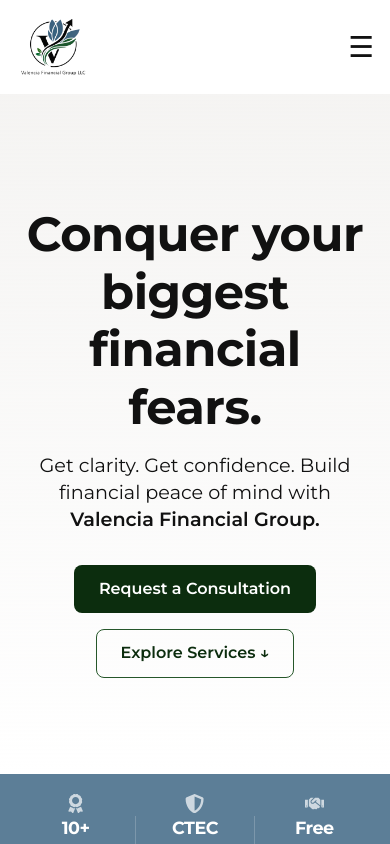
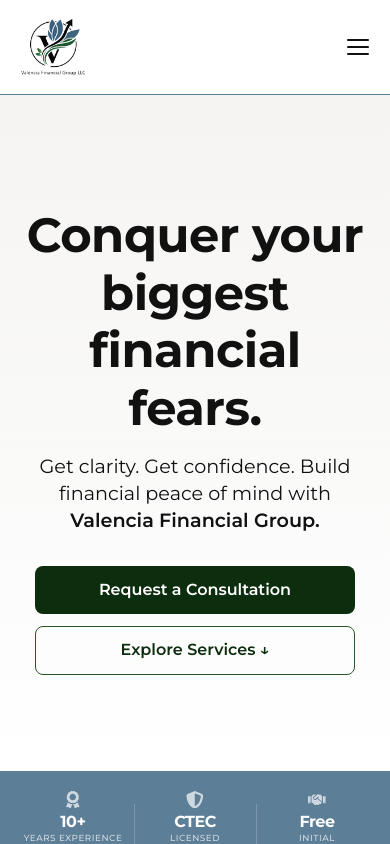
Before and after one commit to yawneazy/valencia-acct, a React (Vite) app: page / in a window 390 px wide. Shown: the top 844 px of the page. Built offline with nearby package versions, Linux system fonts and the light colour scheme.

Commit message:
final changes

```diff
--- a/src/components/Footer.jsx
+++ b/src/components/Footer.jsx
@@ -137,7 +137,7 @@
       <div className="footer-bottom-bar">
         <div className="footer-bottom-inner">
           <div className="footer-bottom-top">
-            <a href="#home" className="logo-container">
+            <a href="#" className="logo-container">
               <picture>
                 <source srcSet={valenciaAcctDarkModeLogo} media="(prefers-color-scheme: dark)" />
                 <img className="footer-logo" src={valenciaAcctLogo} alt="Valencia Financial Group logo" />
--- a/src/components/Hero.jsx
+++ b/src/components/Hero.jsx
@@ -15,9 +15,6 @@
                     </p>
 
                     <div className="hero-actions">
-                    {/* <button className="cta-button">
-                        Request a Consultation
-                    </button> */}
                               <div className="cta-btn">
            <a href="#contact" className="cta-button"> Request a Consultation</a>
           </div>
--- a/src/components/Navbar.jsx
+++ b/src/components/Navbar.jsx
@@ -1,8 +1,8 @@
 import React, { useState } from 'react';
 import { useLocation } from 'react-router-dom';
+import { FaInstagram, FaLinkedin } from 'react-icons/fa';
 import '../styles/Navbar.css';
 
-// logos
 import valenciaAcctLogo from '../images/main-logo-no-bckrd.jpg';
 import valenciaAcctDarkModeLogo from '../images/dark-mode-logo.png';
 
@@ -11,71 +11,73 @@
   const location = useLocation();
   const isHome = location.pathname === "/";
 
+  const closeMenu = () => setMenuOpen(false);
+
   return (
+    <>
       <header className={`header ${isHome ? "home" : "not-home"}`}>
-
         <div className="nav-container">
 
-        {/* LEFT SIDE (logo + links) */}
+          {/* LEFT SIDE */}
           <div className="nav-left">
-
-          {/* Logo */}
-          <a href="#home" className="logo-container">
+            <a href="/" className="logo-container" aria-label="Back to top">
               <picture>
-  <source
-    srcSet={valenciaAcctDarkModeLogo}
-    media="(prefers-color-scheme: dark)"
-  />
- <a href="#" aria-label="Back to top">
-  <img
-    className="main-logo"
-    src={valenciaAcctLogo}
-    alt="logo"
-  />
-</a>
+                <source srcSet={valenciaAcctDarkModeLogo} media="(prefers-color-scheme: dark)" />
+                <img className="main-logo" src={valenciaAcctLogo} alt="Valencia Financial Group logo" />
               </picture>
             </a>
 
-          {/* Nav Links */}
             <nav className="nav-links">
-            {/* <a href="#home">Home</a> */}
               <a href="/#services">Services</a>
-            {/* <a href="/#pricing">Pricing</a> */}
               <a href="/#about">About</a>
             </nav>
-
           </div>
 
-        {/* RIGHT SIDE (CTA + hamburger) */}
+          {/* RIGHT SIDE */}
           <div className="nav-right">
-
             <div className="request-consultation-btn">
-           <a href="#contact" className="btn-link"> Request a Consultation</a>
+              <a href="/#contact" className="btn-link">Request a Consultation</a>
             </div>
 
-          <div
-            className="hamburger"
+            <button
+  className={`hamburger ${menuOpen ? "open" : ""}`}
   onClick={() => setMenuOpen(!menuOpen)}
+  aria-label={menuOpen ? "Close menu" : "Open menu"}
 >
-            ☰
+  <span className="hamburger-line" />
+  <span className="hamburger-line" />
+  <span className="hamburger-line" />
+</button>
           </div>
 
         </div>
+      </header>
 
-      </div>
+      {/* Overlay */}
+      <div
+        className={`mobile-overlay ${menuOpen ? "open" : ""}`}
+        onClick={closeMenu}
+      />
 
       {/* Mobile Menu */}
       <div className={`mobile-menu ${menuOpen ? "open" : ""}`}>
+        <nav className="nav-group">
+          <a href="/#services" onClick={closeMenu}>Services</a>
+          <a href="/#about" onClick={closeMenu}>About</a>
+          <a href="/#contact" onClick={closeMenu} className="mobile-cta">
+            Request a Consultation
+          </a>
+        </nav>
 
-        <div className="nav-group">
-          {/* <a href="#home" onClick={() => setMenuOpen(false)}>Home</a> */}
-          <a href="#services" onClick={() => setMenuOpen(false)}>Services</a>
-          {/* <a href="#pricing" onClick={() => setMenuOpen(false)}>Pricing</a> */}
-          <a href="#about" onClick={() => setMenuOpen(false)}>About</a>
+        <div className="mobile-socials">
+          <a href="https://www.instagram.com/valenciafinancial/" target="_blank" rel="noopener noreferrer" aria-label="Instagram">
+            <FaInstagram />
+          </a>
+          <a href="https://www.linkedin.com/in/gabrielle-brosnan-1752a823a/" target="_blank" rel="noopener noreferrer" aria-label="LinkedIn">
+            <FaLinkedin />
+          </a>
         </div>
-
       </div>
-
-    </header>
+    </>
   );
 }
--- a/src/components/StatsBanner.jsx
+++ b/src/components/StatsBanner.jsx
@@ -12,8 +12,10 @@
       {stats.map((stat, index) => (
         <div key={index} className="stats-item">
           <span className="stats-icon">{stat.icon}</span>
-          <span className="stats-value">{stat.value}</span>
-          <span className="stats-label">{stat.label}</span>
+          <div className="stats-text">
+            <span className="stats-value">{stat.value}</span>
+            <span className="stats-label">{stat.label}</span>
+          </div>
         </div>
       ))}
     </div>
--- a/src/styles/Hero.css
+++ b/src/styles/Hero.css
@@ -91,18 +91,6 @@
   color: var(--color-dark-green);
 }
 
-/* @media (prefers-color-scheme: dark) {
-  .secondary-link {
-    color: var(--color-text);
-    border-color: var(--color-hero-border);
-  }
-
-  .secondary-link:hover {
-    border-color: var(--color-light-green);
-    color: var(--color-light-green);
-  }
-} */
-
 @media (prefers-color-scheme: dark) {
   .secondary-link {
     color: var(--color-text);
@@ -114,3 +102,24 @@
     color: var(--color-light-green);
   }
 }
+
+@media (max-width: 768px) {
+  .hero-actions {
+    flex-direction: column;
+    align-items: stretch;
+    gap: 0.75rem;
+    width: 100%;
+    max-width: 320px;
+    margin: 0 auto;
+  }
+
+  .cta-btn {
+    display: flex;
+  }
+
+  .cta-button,
+  .secondary-link {
+    width: 100%;
+    text-align: center;
+  }
+}
--- a/src/styles/Navbar.css
+++ b/src/styles/Navbar.css
@@ -7,10 +7,9 @@
   top: 0;
   z-index: 1000;
   width: 100%;
-  /* background: rgba(255, 255, 255, 0.85); */
   backdrop-filter: blur(10px);
   background: color-mix(in srgb, var(--color-bg) 85%, transparent);
-  /* border-bottom: 1px solid var(--color-nav-bottom); */
+  border-bottom: 1px solid var(--color-nav-bottom);
 }
 
 /* =========================
@@ -58,7 +57,6 @@
 
 .nav-links a {
   text-decoration: none;
-  /* color: #222; */
   color: var(--color-text);
   font-size: 1.2rem;
   font-weight: 400;
@@ -70,7 +68,6 @@
   color: var(--color-dark-green);
 }
 
-/* underline animation */
 .nav-links a::after {
   content: "";
   position: absolute;
@@ -109,15 +106,72 @@
   transform: translateY(-1px);
 }
 
+@media (prefers-color-scheme: dark) {
+  .btn-link {
+    background: var(--color-light-green);
+    border-color: var(--color-light-green);
+  }
+
+  .btn-link:hover {
+    background: var(--color-med-green);
+    border-color: var(--color-med-green);
+  }
+}
 /* =========================
    HAMBURGER
 ========================= */
 .hamburger {
   display: none;
-  font-size: 1.8rem;
+  flex-direction: column;
+  justify-content: center;
+  align-items: center;
+  gap: 5px;
   cursor: pointer;
-  /* color: #222; */
   color: var(--color-text);
+  background: none;
+  border: none;
+  padding: 4px;
+  width: 32px;
+  height: 32px;
+}
+
+.hamburger-line {
+  display: block;
+  width: 22px;
+  height: 2px;
+  background: var(--color-text);
+  border-radius: 2px;
+  transition: transform 0.3s ease, opacity 0.3s ease, width 0.3s ease;
+  transform-origin: center;
+}
+
+/* Animate into X */
+.hamburger.open .hamburger-line:nth-child(1) {
+  transform: translateY(7px) rotate(45deg);
+}
+
+.hamburger.open .hamburger-line:nth-child(2) {
+  opacity: 0;
+  width: 0;
+}
+
+.hamburger.open .hamburger-line:nth-child(3) {
+  transform: translateY(-7px) rotate(-45deg);
+}
+
+/* =========================
+   OVERLAY
+========================= */
+.mobile-overlay {
+  display: none;
+  position: fixed;
+  inset: 0;
+  background: rgba(0, 0, 0, 0.6);
+  backdrop-filter: blur(6px);
+  -webkit-backdrop-filter: blur(6px);
+  z-index: 998;
+  opacity: 0;
+  transition: opacity 0.35s ease;
 }
 
 /* =========================
@@ -125,8 +179,24 @@
 ========================= */
 .mobile-menu {
   display: none;
+  position: fixed;
+  top: 0;
+  right: 0;
+  height: 100vh;
+  width: 100%;
+  background: var(--color-bg);
+  z-index: 999;
+  flex-direction: column;
+  justify-content: center;
+  align-items: center;
+  padding: 48px 40px;
+  transform: translateX(100%);
+  transition: transform 0.35s cubic-bezier(0.4, 0, 0.2, 1);
 }
 
+/* =========================
+   MOBILE
+========================= */
 @media (max-width: 768px) {
   .nav-links {
     display: none;
@@ -137,49 +207,91 @@
   }
 
   .hamburger {
-    display: block;
+    display: flex;
   }
 
   .nav-container {
     padding: 0.75rem 1rem;
   }
 
-  /* mobile dropdown */
+  .mobile-overlay {
+    display: block;
+  }
+
+  .mobile-overlay.open {
+    opacity: 1;
+  }
+
   .mobile-menu {
     display: flex;
-    flex-direction: column;
-    align-items: center;
-    max-height: 0;
-    opacity: 0;
-    overflow: hidden;
-    transform: translateY(-10px);
-    transition: all 0.35s ease;
-    background: var(--color-bg);
   }
 
   .mobile-menu.open {
-    max-height: 400px;
-    opacity: 1;
-    transform: translateY(0);
+    transform: translateX(0);
   }
 
   .nav-group {
     display: flex;
     flex-direction: column;
-    gap: 1rem;
-    margin: 1rem 0;
+    gap: 2.5rem;
+    width: 100%;
+    align-items: center;
+    text-align: center;
   }
 
   .nav-group a {
     text-decoration: none;
-    /* color: #222; */
     color: var(--color-text);
-    font-size: 1rem;
+    font-size: 1.8rem;
     font-weight: 500;
+    transition: color 0.2s;
+    letter-spacing: -0.5px;
   }
 
   .nav-group a:hover {
-    /* color: var(--color-dark-green); */
+    color: var(--color-light-green);
+  }
+
+  .mobile-cta {
+    display: inline-block;
+    margin-top: 8px;
+    padding: 14px 32px;
+    background: var(--color-dark-green);
+    color: white !important;
+    border-radius: 8px;
+    font-size: 1rem !important;
+    font-weight: 600 !important;
+    text-align: center;
+    transition: background 0.2s;
+  }
+
+  .mobile-cta:hover {
+    background: var(--color-med-green) !important;
+  }
+
+  .mobile-socials {
+    display: flex;
+    gap: 16px;
+    margin-top: 48px;
+  }
+
+  .mobile-socials a {
+    width: 44px;
+    height: 44px;
+    border-radius: 50%;
+    border: 1px solid var(--color-border);
+    display: flex;
+    align-items: center;
+    justify-content: center;
     color: var(--color-text);
+    font-size: 20px;
+    text-decoration: none;
+    transition: background 0.2s, color 0.2s;
+  }
+
+  .mobile-socials a:hover {
+    background: var(--color-light-green);
+    color: white;
+    border-color: var(--color-light-green);
   }
 }
--- a/src/styles/StatsBanner.css
+++ b/src/styles/StatsBanner.css
@@ -60,36 +60,47 @@
   font-weight: 500;
 }
 
-@media (max-width: 480px) {
+@media (max-width: 768px) {
   .stats-banner {
-    padding: 20px 16px;
+    padding: 20px 12px;
     gap: 0;
+    justify-content: space-between;
   }
 
   .stats-item {
     flex-direction: column;
     align-items: center;
     text-align: center;
-    padding: 0 8px;
-    max-width: 100%;
+    padding: 0 4px;
+    max-width: none;
+    flex: 1;
     gap: 6px;
   }
 
   .stats-item:not(:last-child)::after {
-    display: block; /* keep dividers */
-    height: 32px;
+    display: block;
+    height: 40px;
+    top: 50%;
   }
 
   .stats-icon {
-    font-size: 1.2rem;
+    font-size: 1.1rem;
+  }
+
+  .stats-text {
+    display: flex;
+    flex-direction: column;
+    align-items: center;
+    gap: 2px;
   }
 
   .stats-value {
-    font-size: 1.1rem;
+    font-size: 1rem;
   }
 
   .stats-label {
-    font-size: 0.6rem;
+    font-size: 0.55rem;
+    letter-spacing: 0.06em;
   }
 }
 
```
Also changed, not shown: src/server.js (+50 -50 lines), src/styles/Footer.css (+22 -0 lines). Lines whose indentation alone changed are shown as unchanged.
